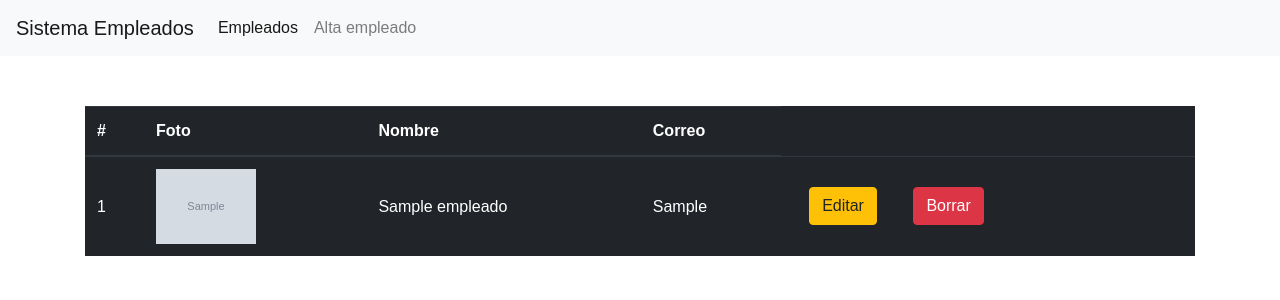
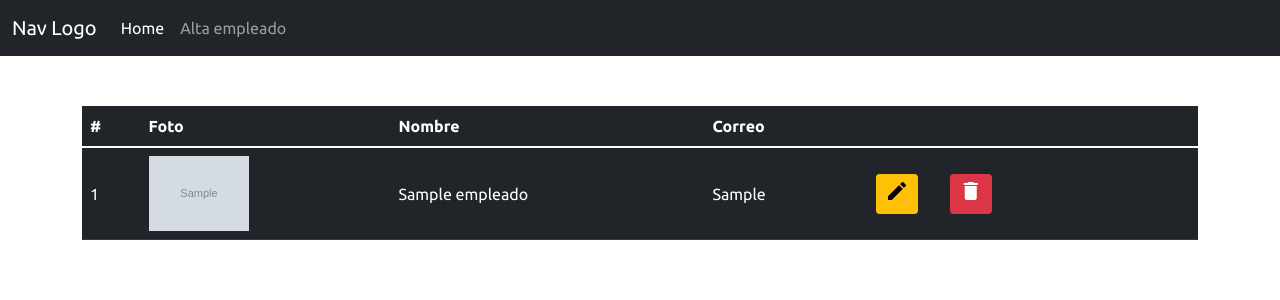
Before and after one commit to nnamregg/sistema-empleados, a Flask app: page / in a window 1280 px wide. Shown: the top 300 px of the page. Run offline with Flask 2, Linux system fonts and the light colour scheme; tables that the repository leaves empty hold one stand-in row (values such as "Sample post"); grey boxes marked "Sample" are stand-in pictures; some libraries are stand-ins or nearby versions.

Commit message:
Modificaciones varias de estilos

```diff
--- a/src/templates/empleados/index.html
+++ b/src/templates/empleados/index.html
@@ -5,7 +5,7 @@
             <th>#</th>
             <th>Foto</th>
             <th>Nombre</th>
-            <th>Correo</th>
+            <th colspan="2">Correo</th>
         </tr>
     </thead>
     <tbody>
@@ -22,12 +22,20 @@
             <td>{{empleado.correo}}</td>
             <td>
                 <a
-                    class="btn btn-warning"
-                    href="/modify/{{empleado.id}}">Editar</a>
+                    class="btn btn-warning btn-sm"
+                    href="/modify/{{empleado.id}}">
+                    <span class="material-icons" aria-label="Editar">
+                        edit
+                    </span>
+                </a>
                 <a
                     id="btnBorrar"
-                    class="btn btn-danger"
-                    href="/delete/{{empleado.id}}">Borrar</a>
+                    class="btn btn-danger btn-sm"
+                    href="/delete/{{empleado.id}}">
+                    <span class="material-icons" aria-label="Eliminar">
+                        delete
+                    </span>
+                </a>
             </td>
         </tr>
         {% endfor %}
--- a/src/templates/header.html
+++ b/src/templates/header.html
@@ -4,22 +4,29 @@
     <meta charset="UTF-8">
     <meta http-equiv="X-UA-Compatible" content="IE=edge">
     <meta name="viewport" content="width=device-width, initial-scale=1.0">
-    <link rel="stylesheet" href="https://maxcdn.bootstrapcdn.com/bootstrap/4.0.0/css/bootstrap.min.css">
+    <link href="https://cdn.jsdelivr.net/npm/bootstrap@5.1.3/dist/css/bootstrap.min.css" rel="stylesheet" integrity="sha384-1BmE4kWBq78iYhFldvKuhfTAU6auU8tT94WrHftjDbrCEXSU1oBoqyl2QvZ6jIW3" crossorigin="anonymous">
+    <link rel="preconnect" href="https://fonts.googleapis.com">
+    <link rel="preconnect" href="https://fonts.gstatic.com" crossorigin>
+    <link href="https://fonts.googleapis.com/css2?family=Ubuntu:wght@300;400;700&display=swap" rel="stylesheet">
+    <link href="https://fonts.googleapis.com/icon?family=Material+Icons" rel="stylesheet">
     <link rel="stylesheet" href="{{ url_for('static', filename='styles.css') }}">
     <script src="{{ url_for('static', filename='index.js') }}" defer></script>
     <title>Sistema Empleados</title>
 </head>
 <body>
-    <nav class="navbar navbar-expand-lg navbar-light bg-light">
-        <a class="navbar-brand" href="{{ url_for('index') }}">Sistema Empleados</a>
-        <button class="navbar-toggler" type="button" data-toggle="collapse" data-target="#navbarNavAltMarkup" aria-controls="navbarNavAltMarkup" aria-expanded="false" aria-label="Toggle navigation">
+    <nav class="navbar navbar-expand-lg navbar-dark bg-dark">
+        <div class="container-fluid">
+            <a class="navbar-brand" href="#">Nav Logo</a>
+            <button class="navbar-toggler" type="button" data-bs-toggle="collapse" data-bs-target="#navbarNavAltMarkup" aria-controls="navbarNavAltMarkup" aria-expanded="false" aria-label="Toggle navigation">
                 <span class="navbar-toggler-icon"></span>
             </button>
             <div class="collapse navbar-collapse" id="navbarNavAltMarkup">
                 <div class="navbar-nav">
-            <a class="nav-item nav-link active" href="{{ url_for('index') }}">Empleados <span class="sr-only">(current)</span></a>
-            <a class="nav-item nav-link" href="{{ url_for('alta_empleado') }}">Alta empleado</a>
+                <a class="nav-link active" aria-current="page" href="/">Home</a>
+                <a class="nav-link" href="{{ url_for('alta_empleado') }}">Alta empleado</a>
+                </div>
             </div>
         </div>
     </nav>
+
     <div class="container">
```
Lines whose indentation alone changed are shown as unchanged.
